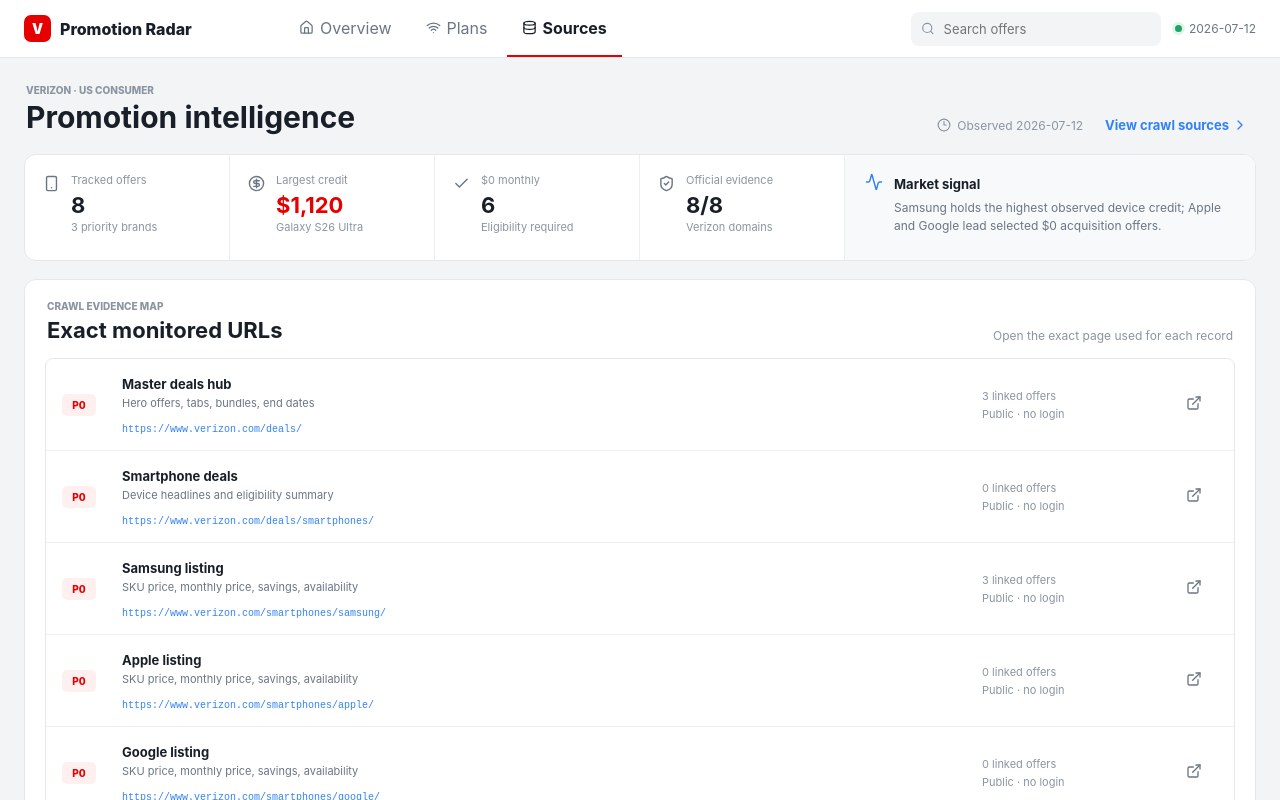
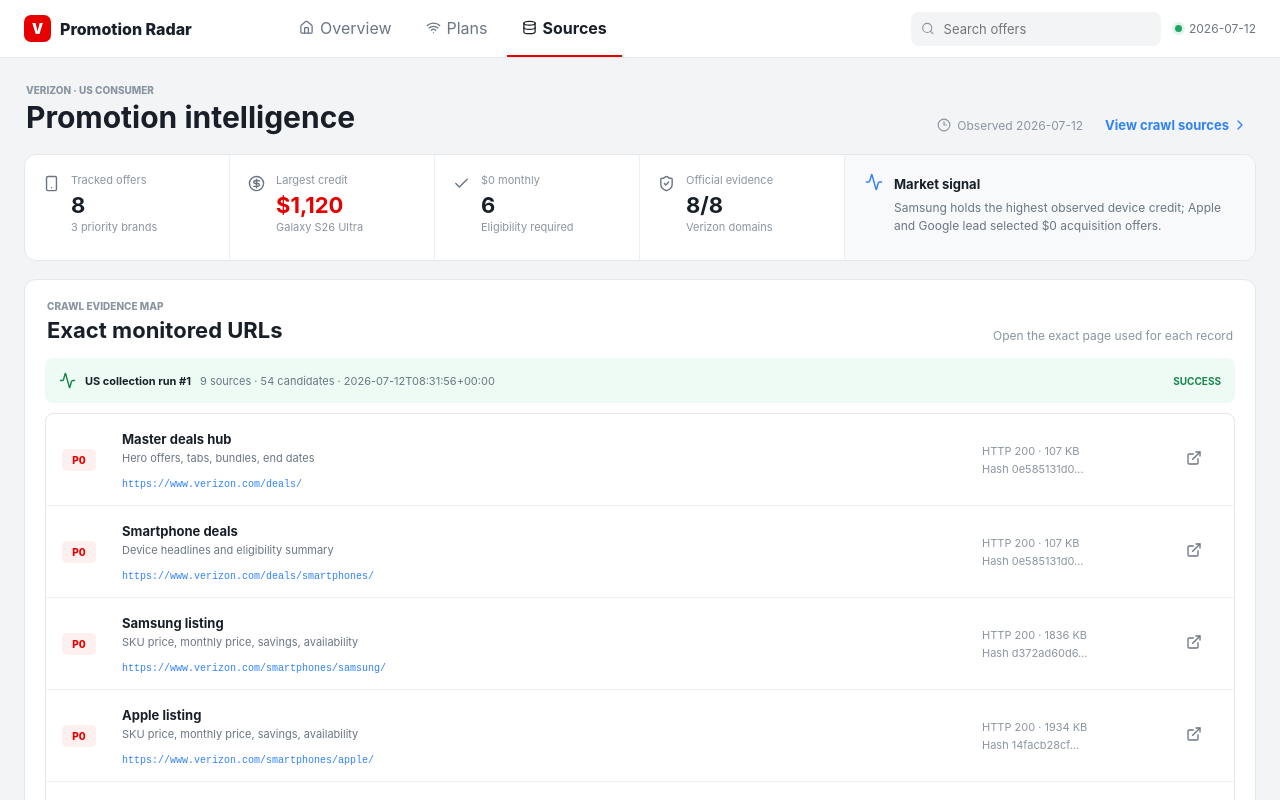
Before and after one commit to kimks0510/VZW-Promotion-Crawling-, a React (Vite) app: page / in a window 1280 px wide. Both pictures are taken after a click on the button "Sources". Shown: the top 800 px of the page. Built offline with nearby package versions, Linux system fonts and the light colour scheme.

Commit message:
Show live US collection evidence

```diff
--- a/src/main.jsx
+++ b/src/main.jsx
@@ -23,12 +23,14 @@
   const [query, setQuery] = useState("");
   const [noTrade, setNoTrade] = useState(false);
   const [selected, setSelected] = useState(null);
+  const [collection, setCollection] = useState(null);
 
   useEffect(() => {
     fetch("./data/snapshot.json").then((response) => response.json()).then((payload) => {
       setData(payload);
       setSelected(payload.promotions[0]);
     });
+    fetch("./data/collection-status.json").then((response) => response.ok ? response.json() : null).then(setCollection).catch(() => setCollection(null));
   }, []);
 
   const resetHome = () => {
@@ -91,7 +93,7 @@
 
       {tab === "promotions" && <PromotionView data={data} offers={offers} brand={brand} setBrand={setBrand} noTrade={noTrade} setNoTrade={setNoTrade} selected={selected} setSelected={setSelected} />}
       {tab === "plans" && <PlansView plans={data.plans} />}
-      {tab === "sources" && <SourcesView targets={data.targets} promotions={data.promotions} />}
+      {tab === "sources" && <SourcesView targets={data.targets} promotions={data.promotions} collection={collection} />}
     </main>
   </div>;
 }
@@ -153,10 +155,12 @@
   </div></section>;
 }
 
-function SourcesView({ targets, promotions }) {
+function SourcesView({ targets, promotions, collection }) {
   const counts = promotions.reduce((acc, offer) => ({ ...acc, [offer.source]: (acc[offer.source] || 0) + 1 }), {});
+  const statuses = Object.fromEntries((collection?.sources || []).map((source) => [source.url, source]));
   return <section className="sources-view"><div className="section-heading"><div><p>CRAWL EVIDENCE MAP</p><h2>Exact monitored URLs</h2></div><span>Open the exact page used for each record</span></div>
-    <div className="source-list">{targets.map((target) => <article key={target.url}><span className={`priority ${target.priority.toLowerCase()}`}>{target.priority}</span><div><strong>{target.label}</strong><p>{target.capture}</p><code>{target.url}</code></div><div className="source-metrics"><span>{counts[target.url] || 0} linked offers</span><span>Public · no login</span></div><a href={target.url} target="_blank" rel="noreferrer" aria-label={`Open ${target.label}`}><ExternalLink size={16} /></a></article>)}</div>
+    {collection && <div className="run-banner"><Activity size={17} /><strong>US collection run #{collection.runId}</strong><span>{collection.sourceCount} sources · {collection.candidateCount} candidates · {collection.startedAt}</span><b>SUCCESS</b></div>}
+    <div className="source-list">{targets.map((target) => { const status = statuses[target.url]; return <article key={target.url}><span className={`priority ${target.priority.toLowerCase()}`}>{target.priority}</span><div><strong>{target.label}</strong><p>{target.capture}</p><code>{target.url}</code></div><div className="source-metrics"><span>{status ? `HTTP ${status.status_code} · ${Math.round(status.html_bytes / 1024)} KB` : `${counts[target.url] || 0} linked offers`}</span><span>{status ? `Hash ${status.content_hash.slice(0, 10)}…` : "Awaiting runner evidence"}</span></div><a href={target.url} target="_blank" rel="noreferrer" aria-label={`Open ${target.label}`}><ExternalLink size={16} /></a></article>; })}</div>
     <div className="method-note"><ShieldCheck size={18} /><div><strong>Evidence policy</strong><p>Every normalized row should retain source URL, observed timestamp, raw visible text, response status and content hash. Search-index evidence must be labeled separately from a successful direct fetch.</p></div></div>
   </section>;
 }
--- a/src/styles.css
+++ b/src/styles.css
@@ -86,6 +86,7 @@
 .plan-head { background: #f7f9fb; color: #8b95a1; font-size: 10px; text-transform: uppercase; }.plan-table article { border-top: 1px solid #edf0f2; font-size: 12px; }.plan-table article:first-of-type { border-top: 0; }
 .plan-table strong, .plan-table small { display: block; }.plan-table small { color: #8b95a1; margin-top: 4px; line-height: 1.4; }.plan-table b { font-size: 15px; }.plan-table ul { padding: 0; margin: 0; list-style: none; }.plan-table li { display: flex; gap: 5px; margin: 3px 0; color: #4e5968; }.plan-table li svg { color: #20a464; }.plan-table a { color: #3182f6; }
 .source-list { border: 1px solid #e5e8eb; border-radius: 8px; overflow: hidden; }.source-list article { display: grid; grid-template-columns: 46px 1fr 190px 32px; align-items: center; gap: 14px; padding: 14px 16px; border-bottom: 1px solid #edf0f2; }.source-list article:last-child { border-bottom: 0; }
+.run-banner { min-height: 45px; margin-bottom: 10px; padding: 0 14px; border-radius: 8px; background: #eefbf4; color: #18864b; display: flex; align-items: center; gap: 9px; font-size: 11px; }.run-banner strong { color: #191f28; }.run-banner span { color: #6b7684; }.run-banner b { margin-left: auto; font-size: 10px; }
 .priority { width: 34px; text-align: center; padding: 5px 0; border-radius: 5px; font-size: 10px; font-weight: 850; color: #e60000; background: #fff0f0; }.priority.p1 { color: #6b7684; background: #f2f4f6; }
 .source-list strong { font-size: 13px; }.source-list p { margin: 3px 0 6px; font-size: 11px; color: #6b7684; }.source-list code { font-size: 10px; color: #3182f6; word-break: break-all; }.source-metrics span { display: block; color: #8b95a1; font-size: 11px; margin: 4px 0; }.source-list a { color: #6b7684; }
 .method-note { display: flex; gap: 10px; margin-top: 15px; padding: 14px; background: #f7f9fb; border-radius: 8px; }.method-note svg { color: #20a464; }.method-note strong { font-size: 12px; }.method-note p { margin: 3px 0 0; color: #6b7684; font-size: 11px; line-height: 1.5; }
```
